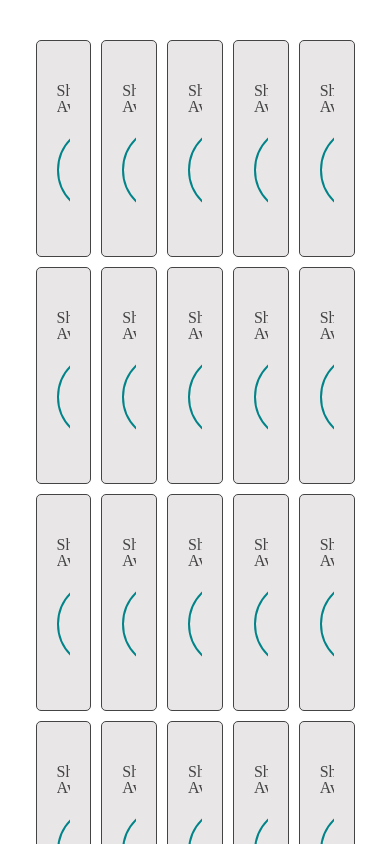
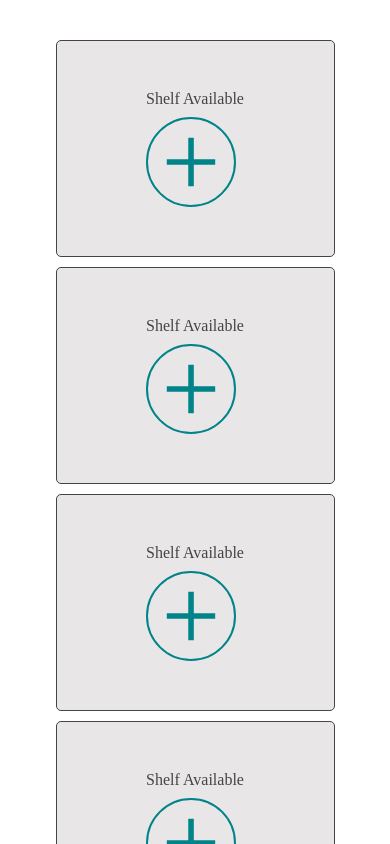
Before and after one commit to JJ1822/StockX-Inventory-Web-Interface, a React (Create React App) app: page / in a window 390 px wide. Shown: the top 844 px of the page. Built offline with nearby package versions, Linux system fonts and the light colour scheme.

Commit message:
mobile view

```diff
--- a/src/styles/main.css
+++ b/src/styles/main.css
@@ -59,7 +59,7 @@
 }
 
 .current-shoe-wrapper {
-  width: 75%;
+  width: 90%;
 }
 
 .button {
@@ -116,9 +116,19 @@
 }
 
 li {
-  margin-bottom: 4px;
+  margin-bottom: 7px;
+  font-size: 17px;
 }
 
 span {
   font-weight: bold;
 }
+
+@media screen and (max-width: 900px) {
+  .wrapper {
+
+    grid-template-columns: 90%;
+
+  }
+
+}
```
